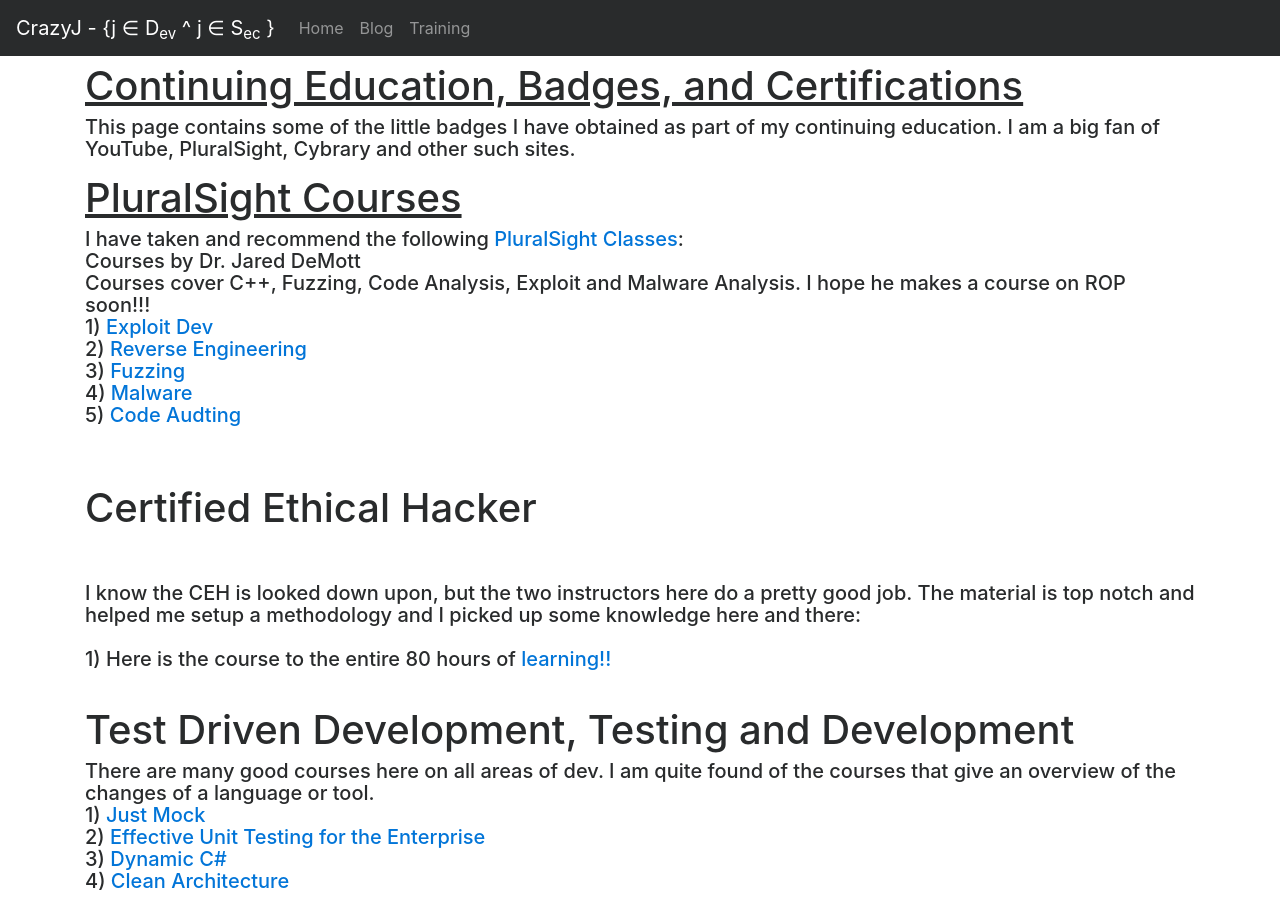
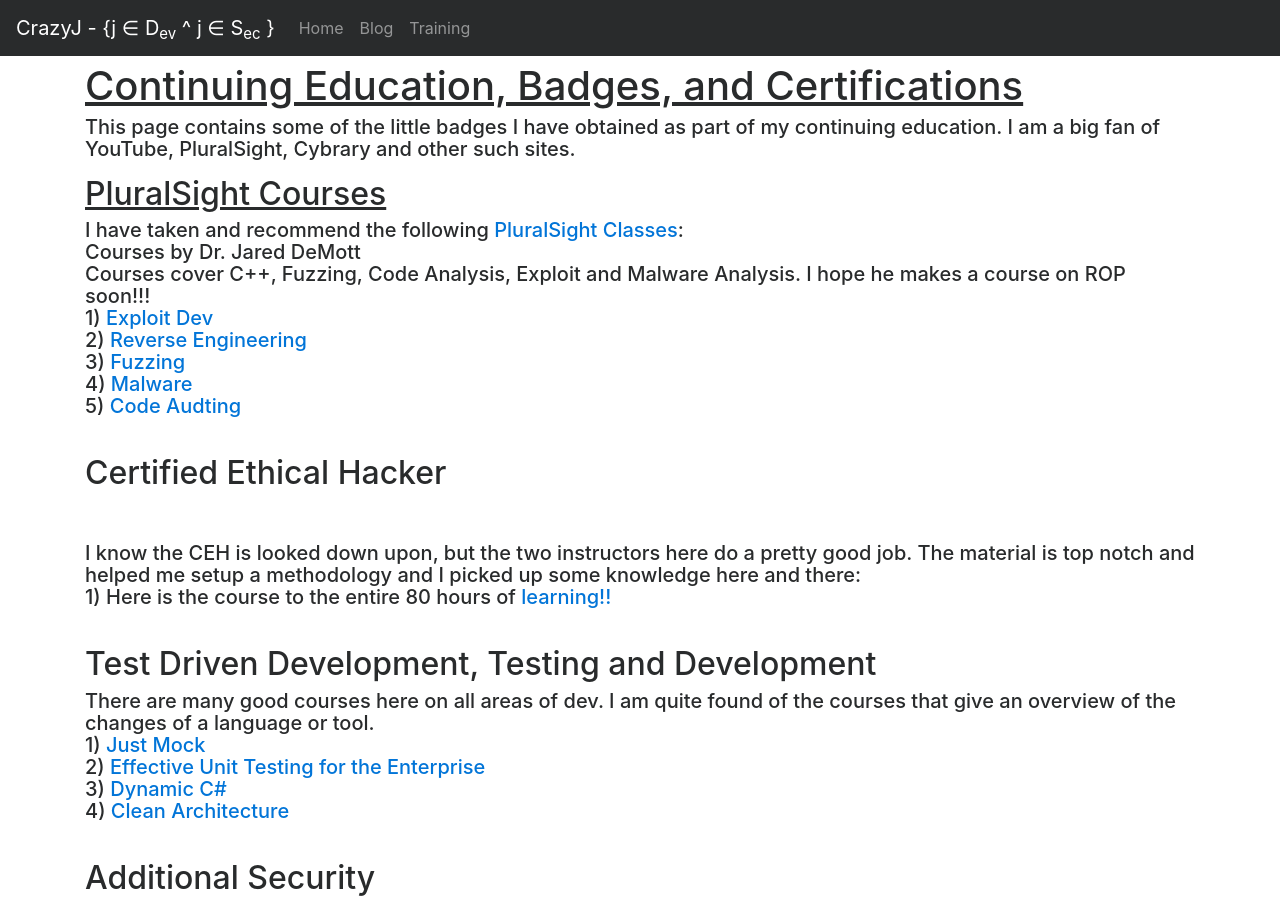
Before and after one commit to CrazyJ-Rod/CrazyJ-Rod.github.io, a Jekyll site: the page built from training.html, in a window 1280 px wide and 900 px high. Built offline with Jekyll 4.4.1, drawn with Linux system fonts in a browser that asks for light colours; nearby versions of some CDN libraries.

Commit message:
Update training.html

```diff
--- a/training.html
+++ b/training.html
@@ -12,7 +12,7 @@
 </div>
 
 <div >
-	<h1 style="text-decoration: underline;">PluralSight Courses</h1>
+	<h2 style="text-decoration: underline;">PluralSight Courses</h2>
 	<p style="font-size:20px;">I have taken and recommend the following <a href="https://www.pluralsight.com">PluralSight Classes</a>: <br/>
 	Courses by Dr. Jared DeMott <br />
 	Courses cover C++, Fuzzing, Code Analysis, Exploit and Malware Analysis. I hope he makes a course on ROP soon!!!<br />
@@ -21,26 +21,25 @@
 	3) <a href="https://app.pluralsight.com/library/courses/fuzzing-security-hackers-developers">Fuzzing</a><br />
 	4) <a href="https://app.pluralsight.com/library/courses/malware-advanced-analysis-combating-exploit-kits">Malware</a><br />
 	5) <a href="https://app.pluralsight.com/library/courses/code-auditing-security-hackers-developers">Code Audting</a><br />
-	<br /><br /></p>
-	<h1>Certified Ethical Hacker</h1> <br />
+	<br /></p>
+	<h2>Certified Ethical Hacker</h2> <br />
 	<p style="font-size:20px;">I know the CEH is looked down upon, but the two instructors here do a pretty good job. The material is top notch and helped me setup
-	a methodology and I picked up some knowledge here and there:<br/><br/>
+	a methodology and I picked up some knowledge here and there:<br/>
 	1) Here is the course to the entire 80 hours of <a href="https://app.pluralsight.com/paths/certificate/ethical-hacking-ceh-prep-2018">learning!!</a> <br />
 	<br/></p>
-	<h1> Test Driven Development, Testing and Development</h1>
+	<h2> Test Driven Development, Testing and Development</h2>
 	<p style="font-size:20px;">There are many good courses here on all areas of dev. I am quite found of the courses that give an overview of the changes of a language or tool. <br />
 	1) <a href="https://app.pluralsight.com/library/courses/justmock-lite-fundamentals/table-of-contents">Just Mock</a> <br />
 	2) <a href="https://app.pluralsight.com/library/courses/csharp-unit-testing-enterprise-applications/table-of-contents">Effective Unit Testing for the Enterprise</a> <br />
 	3) <a href="https://app.pluralsight.com/library/courses/c-sharp-dynamic-fundamentals/table-of-contents">Dynamic C#</a> <br />
 	4) <a href="https://app.pluralsight.com/library/courses/clean-architecture-patterns-practices-principles/table-of-contents">Clean Architecture</a> <br />
-		<br/><br/></p>
-	<h1>Additional Security</h1> <br />
+		<br/></p>
+	<h2>Additional Security</h2> <br />
 	Gus Khawaja has a number of good courses. I learned a lot from his course and he is very excited about the topic, which makes it
 	fun. Here is his main page and a just a few courses. <br />
 	1) <a href="https://app.pluralsight.com/profile/author/gus-khawaja>Gus' Main Page</a> <br />
 	2) <a href="https://app.pluralsight.com/library/courses/kali-linux-penetration-testing-ethical-hacking">Hacking with Kali</a> <br />
 	3) <a href="https://app.pluralsight.com/library/courses/social-engineering-with-social-engineer-toolkit">Social Engineering Toolkit</a><br/>
-
 </div>
 
 	<a href="https://pentesterlab.com/profile/Jerrod"><h2 style="text-decoration: underline;">Pentester Lab Badges</h2></a>
```
